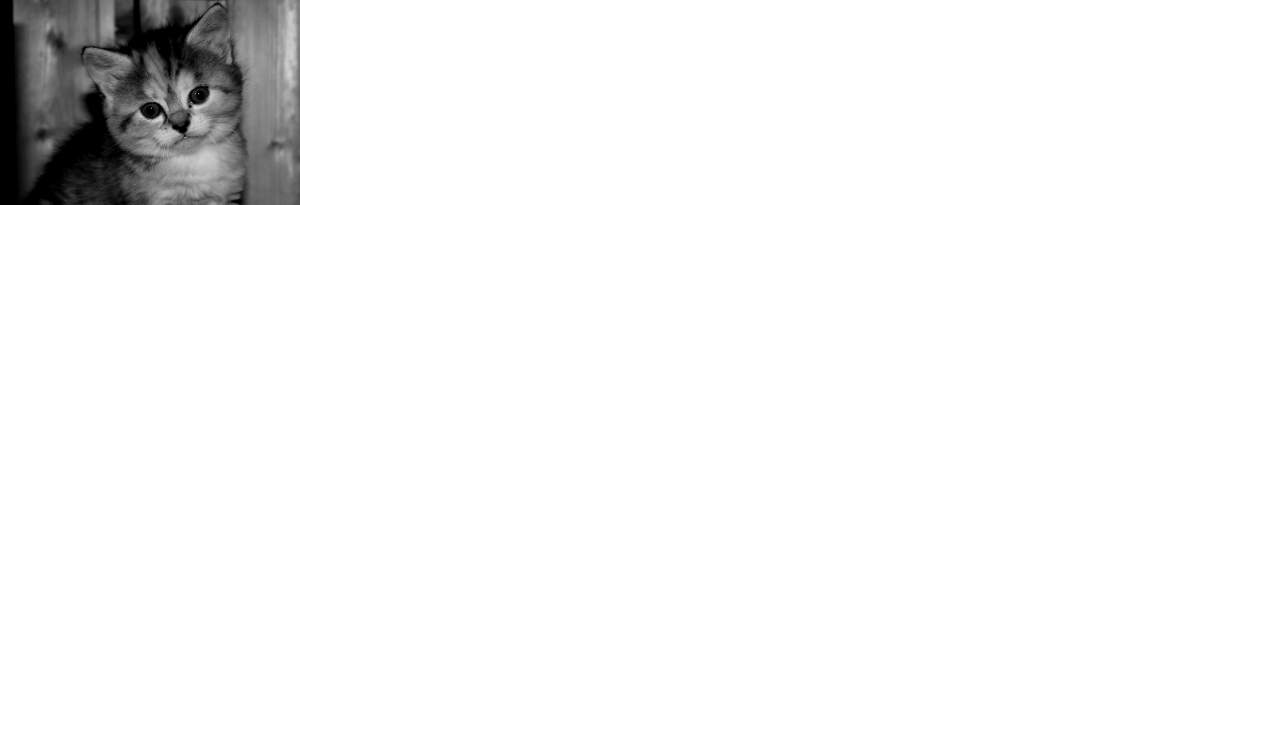
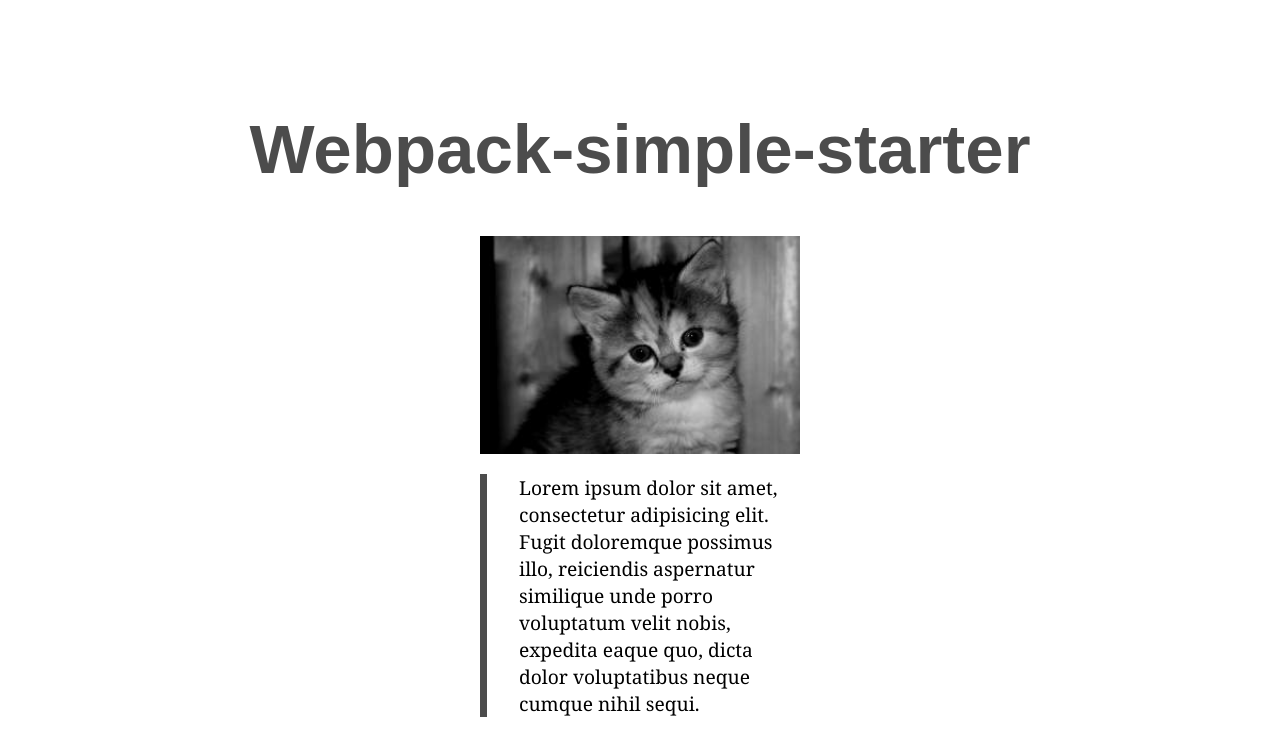
Before and after one commit to Taximan/webpack-simple-starter, a website built with webpack: page src/index.html in a window 1280 px wide. Built offline with nearby package versions, Linux system fonts and the light colour scheme.

Commit message:
make the starting site a bit prettier

```diff
--- a/src/global.css
+++ b/src/global.css
@@ -9,3 +9,32 @@ html {
 *, *:before, *:after {
   box-sizing: inherit;
 }
+
+
+#app {
+  min-height: 100vh;
+  width: 100%;
+  display: flex;
+  flex-flow: column nowrap;
+  justify-content: center;
+  align-items: center;
+}
+
+#app h1 {
+  font-size: 69px;
+  font-family: Arial;
+  color: rgba(0, 0, 0, 0.7);
+}
+
+#app img {
+  width: 320px;
+  height: auto;
+}
+
+#app p {
+  max-width: 320px;
+  padding-left: 32px;
+  font-size: 1.2em;
+  font-family: Cambria, Cochin, Georgia, Times, Times New Roman, serif;
+  border-left: 7px solid rgba(0, 0, 0, 0.7);
+}
--- a/src/index.html
+++ b/src/index.html
@@ -5,10 +5,14 @@
   <title>Your App</title>
 </head>
 <body>
+
   <div id="app">
+    <h1>Webpack-simple-starter</h1>
     <img src="./205.jpg" alt="image of a very qt little kitten">
-    <!-- the rest, like the bundle script, styles etc
-      will get injected, so no worries -->
+    <p>Lorem ipsum dolor sit amet, consectetur adipisicing elit. Fugit doloremque possimus illo, reiciendis aspernatur similique unde porro voluptatum velit nobis, expedita eaque quo, dicta dolor voluptatibus neque cumque nihil sequi.</p>
   </div>
+
+  <!-- the rest, like the bundle script, styles etc
+  will get injected, so no worries -->
 </body>
 </html>
```
